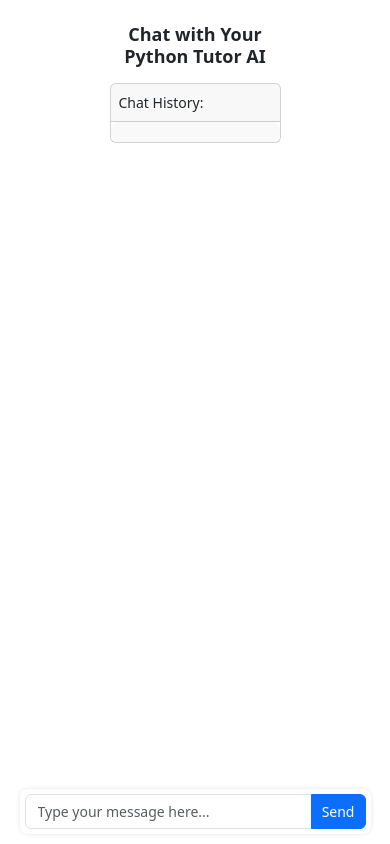
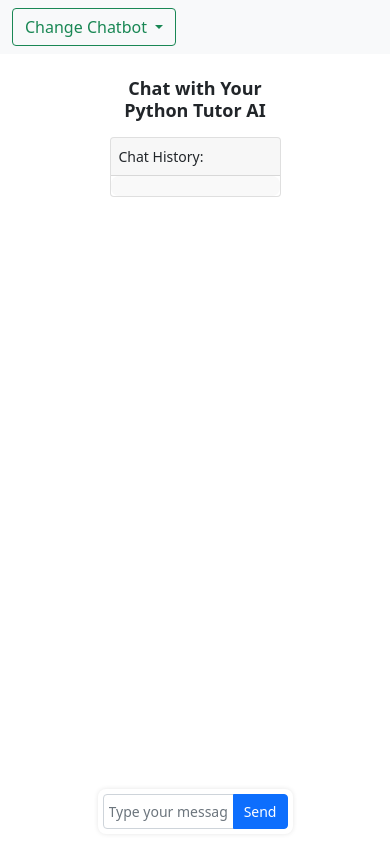
Before and after one commit to Anshi231/Chatbot, a FastAPI app: page / in a window 390 px wide. Run offline with FastAPI, Linux system fonts and the light colour scheme.

Commit message:
Update home.html

```diff
--- a/Templates/home.html
+++ b/Templates/home.html
@@ -1,26 +1,41 @@
-<!DOCTYPE html>
-<html lang="en">
-<head>
-  <meta charset="UTF-8">
-  <meta name="viewport" content="width=device-width, initial-scale=1.0">
-  <title>Chat with Your Python Tutor AI</title>
-  <link rel="stylesheet" href="https://cdn.jsdelivr.net/npm/bootstrap@5.3.0/dist/css/bootstrap.min.css">
+{% include 'layout.html' %}
+
+<div class="container mt-4" style="max-width: 50%; margin: auto;">
+  <h3 class="text-center" style="font-size: 18px; font-weight: bold;">
+    Chat with Your Python Tutor AI
+  </h3>
+
+  <div class="card mt-3">
+    <div class="card-header" style="padding: 8px; font-size: 14px;">
+      Chat History:
+    </div>
+    <div class="card-body chat-history" id="chatHistory" style="max-height: 300px; overflow-y: auto; font-size: 14px; padding: 10px; background-color: #f9f9f9; border-radius: 8px;">
+      {% for message in chat_responses %}
+      <div class="chat-message {{ 'user-input' if message['role'] == 'user' else 'ai-response' }}" style="margin-bottom: 5px; padding: 8px; border-radius: 8px;">
+        {{ message['content'] }}
+      </div>
+      {% endfor %}
+    </div>
+  </div>
+
+  <div class="container mt-3" id="footer" style="padding: 5px;">
+    <div class="input-group">
+      <input class="form-control" placeholder="Type your message here..." id="userInput" style="height: 35px; font-size: 14px; padding: 5px;">
+      <button class="btn btn-primary" type="button" id="sendButton" style="font-size: 14px; padding: 5px 10px;">Send</button>
+    </div>
+  </div>
+</div>
+
 <style>
   .chat-history {
     display: flex;
     flex-direction: column;
-      gap: 5px;
-      max-height: 300px;
-      overflow-y: auto;
-      font-size: 14px;
-      padding: 10px;
-      background-color: #f9f9f9;
-      border-radius: 8px;
+    gap: 5px; /* Reduced gap */
   }
 
   .chat-message {
-      font-size: 14px;
-      padding: 8px;
+    font-size: 14px; /* Reduced from 16px */
+    padding: 8px; /* Reduced from 10px */
     border-radius: 8px;
     max-width: 70%;
     word-wrap: break-word;
@@ -38,65 +53,23 @@
 
   #footer {
     position: fixed;
-      bottom: 10px;
-      left: 25%;
-      width: 50%;
+    bottom: 10px; /* Reduced from 20px */
+    left: 25%; /* Adjusted for reduced container size */
+    width: 50%; /* Matches container width */
     background-color: white;
-      padding: 5px;
+    padding: 5px; /* Reduced padding */
     border-radius: 8px;
-      box-shadow: 0 0 5px rgba(0, 0, 0, 0.1);
+    box-shadow: 0 0 5px rgba(0, 0, 0, 0.1); /* Reduced shadow intensity */
   }
 
   #userInput {
-      height: 35px;
-      font-size: 14px;
+    height: 35px; /* Reduced height */
+    font-size: 14px; /* Reduced font size */
   }
 
   #sendButton {
-      height: 35px;
-      font-size: 14px;
-      padding: 5px 10px;
-    }
-
-    @media (max-width: 768px) {
-      #footer {
-        left: 5%;
-        width: 90%;
-      }
+    height: 35px; /* Reduced height */
+    font-size: 14px; /* Reduced font size */
+    padding: 5px 10px; /* Reduced padding */
   }
 </style>
-</head>
-<body>
-  <div class="container mt-4" style="max-width: 50%; margin: auto;">
-    <h3 class="text-center" style="font-size: 18px; font-weight: bold;">Chat with Your Python Tutor AI</h3>
-
-    <div class="card mt-3">
-      <div class="card-header" style="padding: 8px; font-size: 14px;">Chat History:</div>
-      <div class="card-body chat-history" id="chatHistory">
-        <!-- Chat messages will appear here -->
-      </div>
-    </div>
-
-    <div class="container mt-3" id="footer">
-      <div class="input-group">
-        <input
-          class="form-control"
-          placeholder="Type your message here..."
-          id="userInput"
-          aria-label="Message input"
-        />
-        <button class="btn btn-primary" type="button" id="sendButton">Send</button>
-      </div>
-    </div>
-  </div>
-
-  <script>
-    document.getElementById('sendButton').addEventListener('click', function () {
-      const userInputField = document.getElementById('userInput');
-      const userMessage = userInputField.value.trim();
-
-      if (userMessage === '') return; // Prevent sending empty messages
-
-      // Append user's message to the chat history
-      const chatHistory = document.getElementById('chatHistory');
-      const userMessageDiv = document
```
Lines whose indentation alone changed are shown as unchanged.
